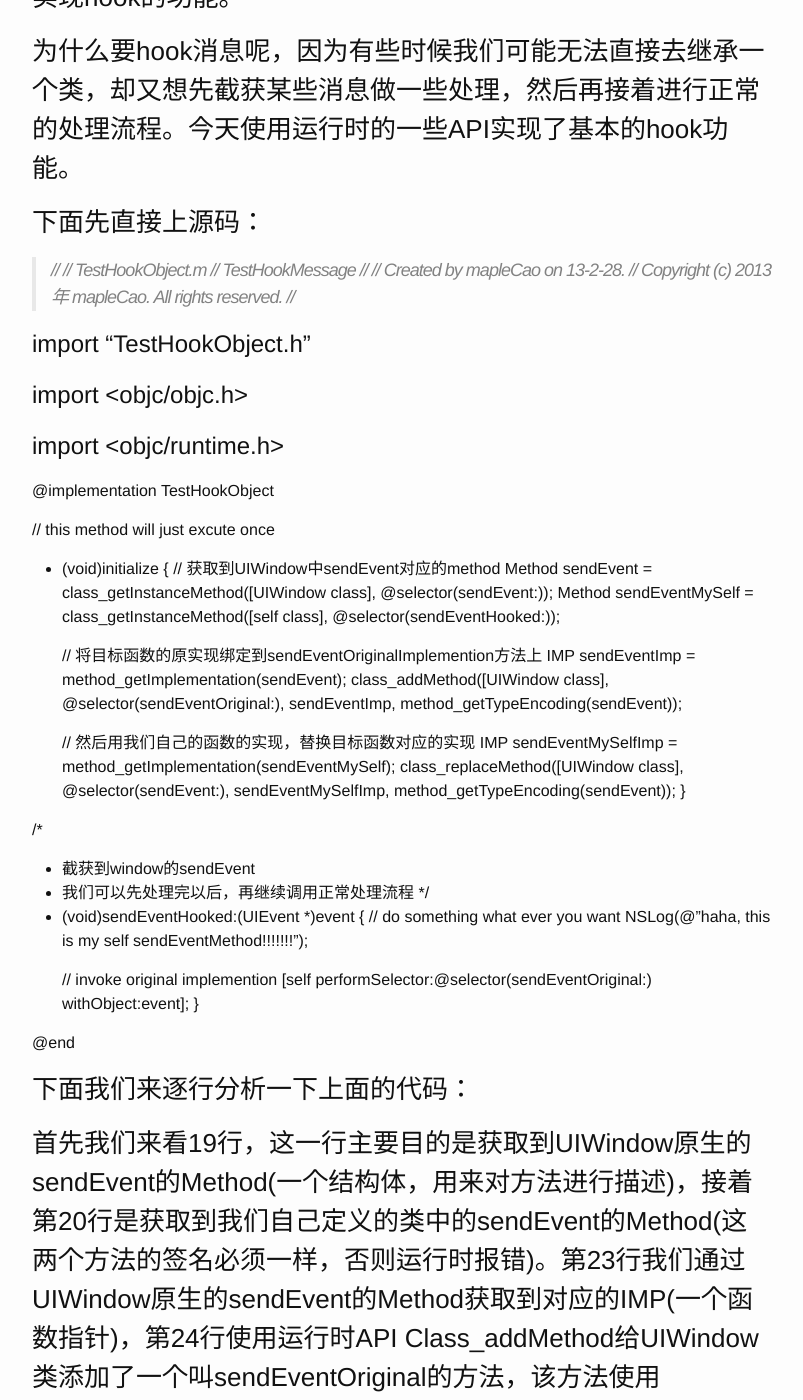
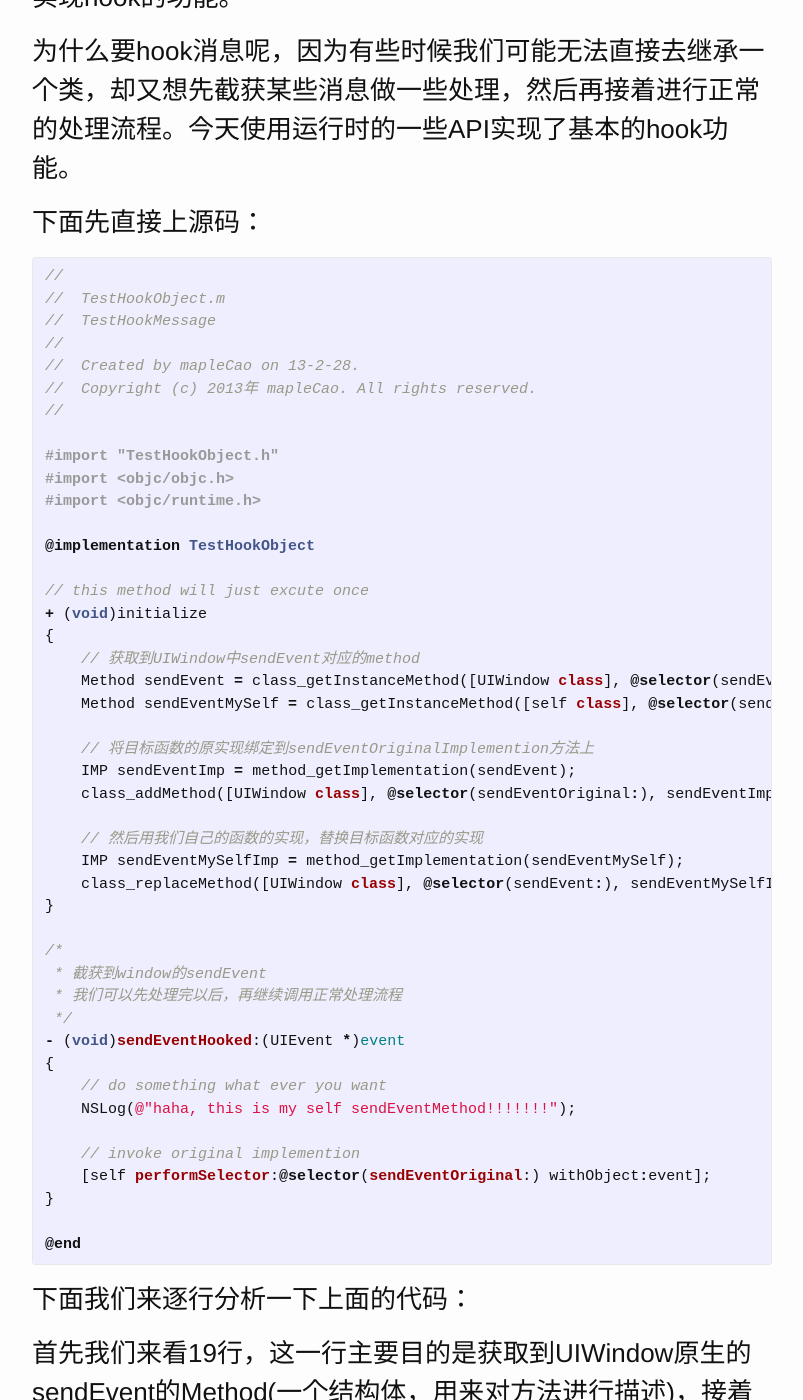
Before and after one commit to elijahDou/elijahDou.github.io, a Jekyll site: the page built from _posts/2015-06-29-iOS中如何hook消息.md, in a window 1280 px wide and 1400 px high, scrolled down 402 px. Shown: the whole window, without its empty margins (238-1041 px from the left). Built offline with Jekyll 4.4.1, drawn with Linux system fonts in a browser that asks for light colours; comment, search, counter and statistics services are not loaded; some of the changed text lies outside the part shown.

Commit message:
modfify ios hook format

```diff
--- a/_posts/2015-06-29-iOS中如何hook消息.md
+++ b/_posts/2015-06-29-iOS中如何hook消息.md
@@ -13,7 +13,8 @@ tags: [ios, hook]
 ### 为什么要hook消息呢，因为有些时候我们可能无法直接去继承一个类，却又想先截获某些消息做一些处理，然后再接着进行正常的处理流程。今天使用运行时的一些API实现了基本的hook功能。
 
 ### 下面先直接上源码：
-> //
+{% highlight objective-c %}
+//
 //  TestHookObject.m
 //  TestHookMessage
 //
@@ -57,7 +58,7 @@ tags: [ios, hook]
 }
 
 @end
-
+{% endhighlight %}
 
 ### 下面我们来逐行分析一下上面的代码：
 
@@ -69,12 +70,15 @@ tags: [ios, hook]
 
 ### 为什么执行起来不报错，而且还会正常执行？因为sendEventMySelf是UIWindow的sendEvent重定向过来的，所以在运行时该方法中的self代表的就是UIWindow的实例，而不再是TestHookObject的实例了。加上sendEventOriginal是我们通过运行时添加到UIWindow的实例方法，所以可以正常调用。当然如果直接通过下面这种方式调用也是可以的，只不过编译器会提示警告(编译器没那么智能)，因此我们采用了performSelector的调用方式。
 
-'[self sendEventOriginal:event];'
+{% highlight objective-c %}
+[self sendEventOriginal:event];
+{% endhighlight %}
 
 ### 以上就是Hook的实现，使用时我们只需要让TestHookObject类执行一次初始话操作就可以了，执行完以后。UIWindow的sendEvent消息就会会hook到我们的sendEventMySelf中了。
 
 ### 下面是调用代码：
-> Install Hook
+{% highlight objective-c %}
+//  Install Hook
 
 - (BOOL)application:(UIApplication *)application didFinishLaunchingWithOptions:(NSDictionary *)launchOptions
 {
@@ -98,8 +102,10 @@ tags: [ios, hook]
 
     return YES;
 }
+{% endhighlight %}
 
-### 代码中我们还专门添加了一个button来验证，hook完以后消息是否正常传递。经验证消息流转完全正常。
+###
+代码中我们还专门添加了一个button来验证，hook完以后消息是否正常传递。经验证消息流转完全正常。
 
 
 > 参考资料：Objective-C运行时源代码
```
